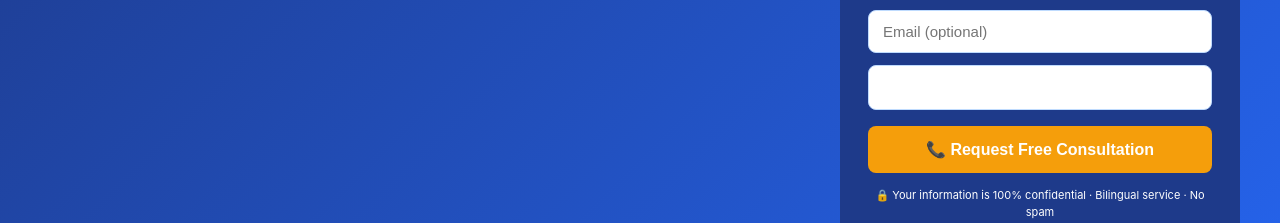
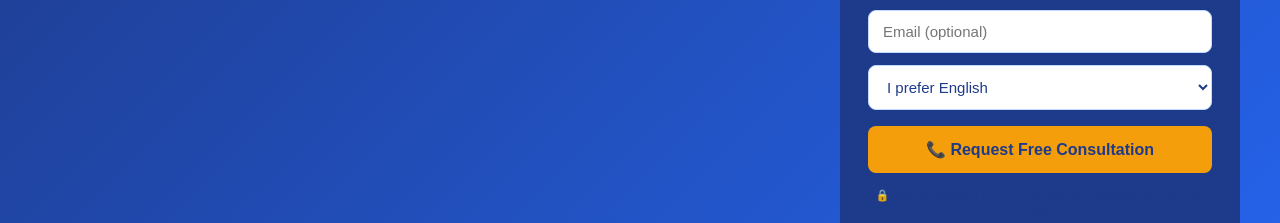
Before and after one commit to Ahorasi360/marvistalaw, a Next.js app: page /car-accident-attorney/clovis in a window 1280 px wide. Shown: the part 399-622 px from the top of the page. Built offline with nearby package versions, Linux system fonts and the light colour scheme; no server answers; the database is empty.

Commit message:
fix: input text color visible - dark blue on white

```diff
--- a/app/components/LeadForm.js
+++ b/app/components/LeadForm.js
@@ -42,7 +42,7 @@ export default function LeadForm({ service, city, county }) {
   }
 
   return (
-    <div style={{ background: '#1E3A8A', borderRadius: '12px', padding: '28px', color: 'white' }}>
+    <div style={{ background: '#1E3A8A', borderRadius: '12px', padding: '28px', color: '#1E3A8A' }}>
       <h3 style={{ fontSize: '20px', fontWeight: '700', marginBottom: '6px' }}>
         {t.title} — {service.name}
       </h3>
@@ -74,7 +74,7 @@ export default function LeadForm({ service, city, county }) {
         <select
           value={form.language}
           onChange={e => setForm(p => ({ ...p, language: e.target.value }))}
-          style={{ ...inputStyle, color: 'white', background: 'white' }}
+          style={{ ...inputStyle, color: '#1E3A8A', background: 'white' }}
         >
           <option value="es">{t.langEs}</option>
           <option value="en">{t.langEn}</option>
@@ -85,7 +85,7 @@ export default function LeadForm({ service, city, county }) {
           disabled={!form.name || !form.phone || status === 'loading'}
           style={{
             background: '#F59E0B',
-            color: 'white',
+            color: '#1E3A8A',
             border: 'none',
             borderRadius: '8px',
             padding: '14px',
@@ -116,7 +116,7 @@ const inputStyle = {
   border: '1px solid #BFDBFE',
   borderRadius: '8px',
   padding: '12px 14px',
-  color: 'white',
+  color: '#1E3A8A',
   fontSize: '15px',
   width: '100%',
   outline: 'none',
```
